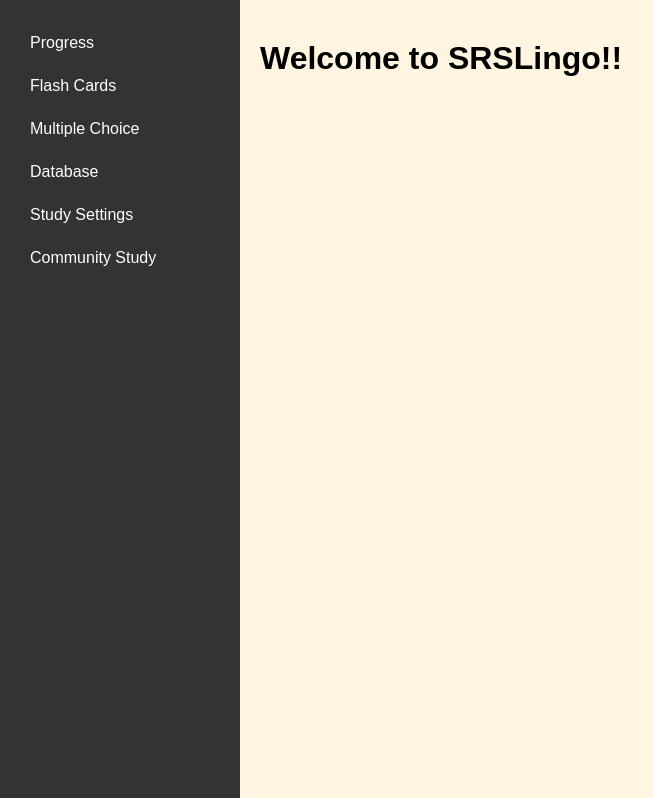
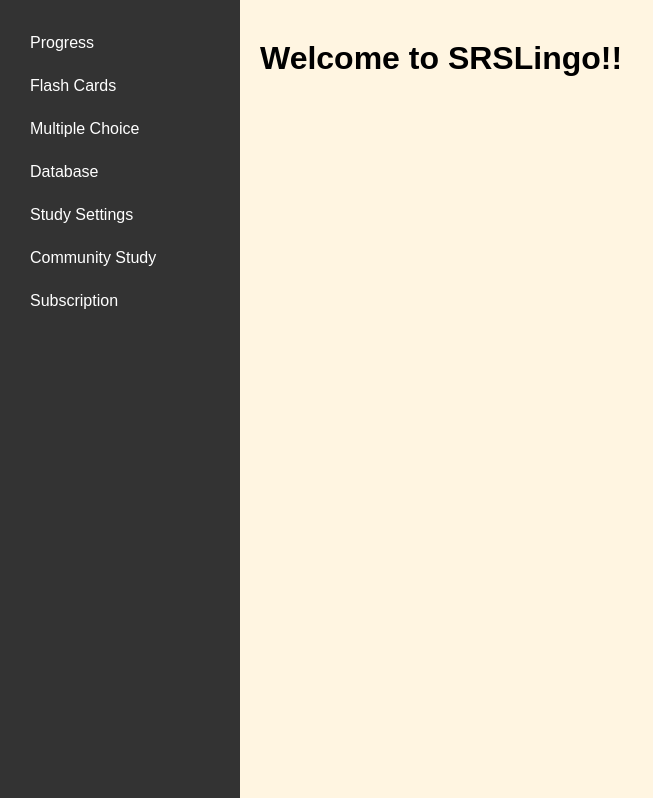
Before and after one commit to Chibdibs/SRSLingo, a Django app: page /dashboard/ in a window 1280 px wide. Shown: the part 67-865 px from the top of the page, without its empty margins (0-653 px from the left). Run offline with Django 4.2, Linux system fonts and the light colour scheme; a user stored in the database is signed in; some libraries are stand-ins or nearby versions.

Commit message:
Developed user dashboard and login navigation bar to include placeholder links for future application software.

```diff
--- a/templates/base.html
+++ b/templates/base.html
@@ -22,6 +22,7 @@
                             <a href="{% url 'login' %}">Login</a>
                             <a href="{% url 'register' %}">Register</a>
                         {% else %}
+{#                            <p>250 LP</p>#} <!-- user points -->
                             <a href="{#% url 'blogs' %#}">Profile</a>
                             <a href="{#% url 'friends' %#}">Friends</a>
                             <a href="{#% url 'blogs' %#}">Blogs</a>
--- a/templates/dashboard.html
+++ b/templates/dashboard.html
@@ -14,6 +14,7 @@
       <a href="{#% url 'database' %#}">Database</a>
       <a href="{#% url 'study_settings' %#}">Study Settings</a>
       <a href="{#% url 'community_study' %#}">Community Study</a>
+      <a href="{#% url 'subscription' %#}">Subscription</a>
   </aside>
   <main class="main-view">
     {% block dashboard_content %}
```
